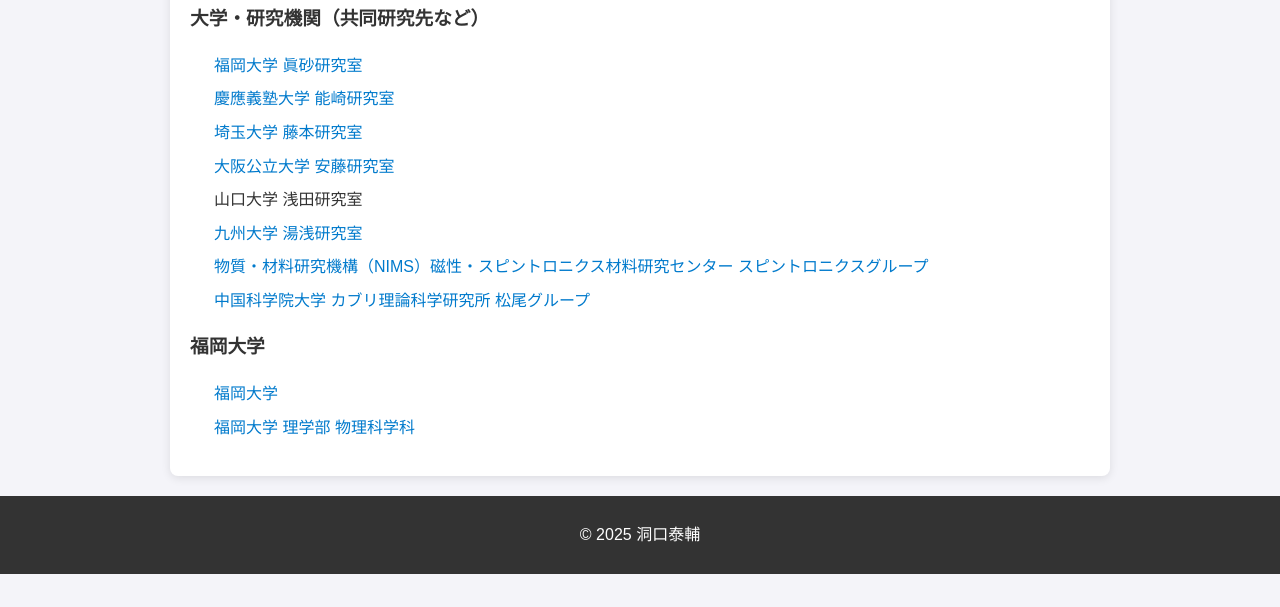
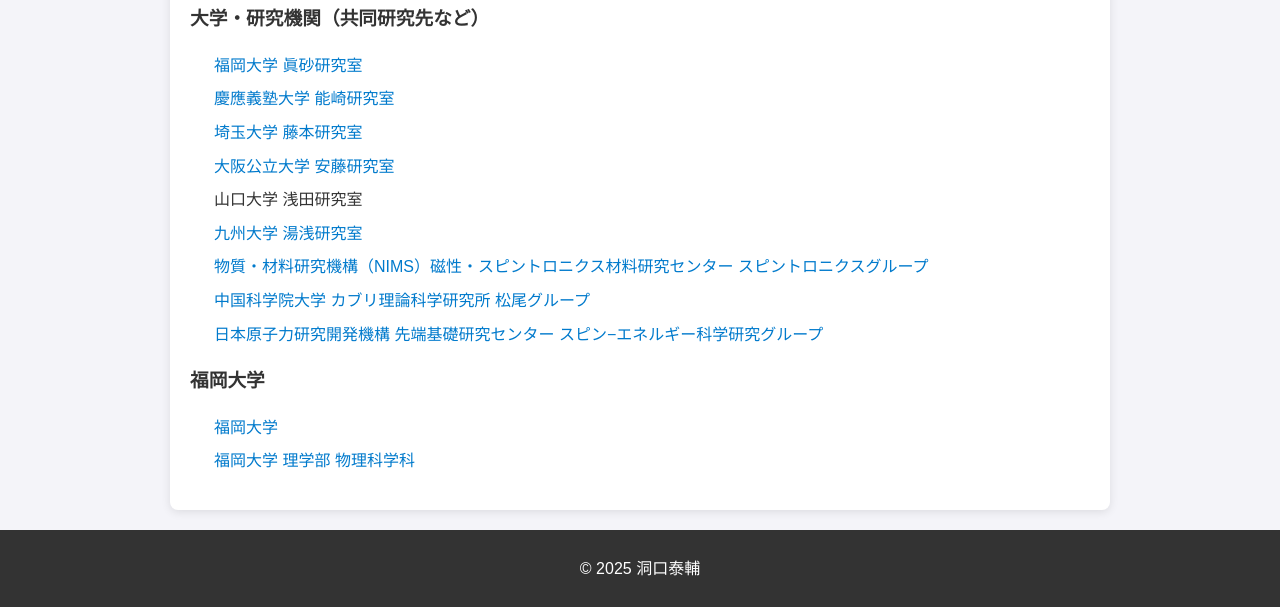
Before and after one commit to T-Horaguchi/t-horaguchi.github.io, a plain HTML site: page links.html in a window 1280 px wide. Shown: the part 342-949 px from the top of the page. Before the commit the page ends 916 px from the top, so only its background shows below. Drawn offline with Linux system fonts and the light colour scheme.

Commit message:
Add new link for Japan Atomic Energy Agency
Added a new link to the Japan Atomic Energy Agency's Spin-Energy Science Research Group under the university and research institutions section.

```diff
--- a/links.html
+++ b/links.html
@@ -57,6 +57,9 @@
                 中国科学院大学 カブリ理論科学研究所 松尾グループ
             </a></li>
 
+            <li><a href="https://asrc.jaea.go.jp/soshiki/gr/spinenergy/index.html" target="_blank">
+                日本原子力研究開発機構 先端基礎研究センター スピン−エネルギー科学研究グループ
+            </a></li>
         </ul>
     </section>
 
```
